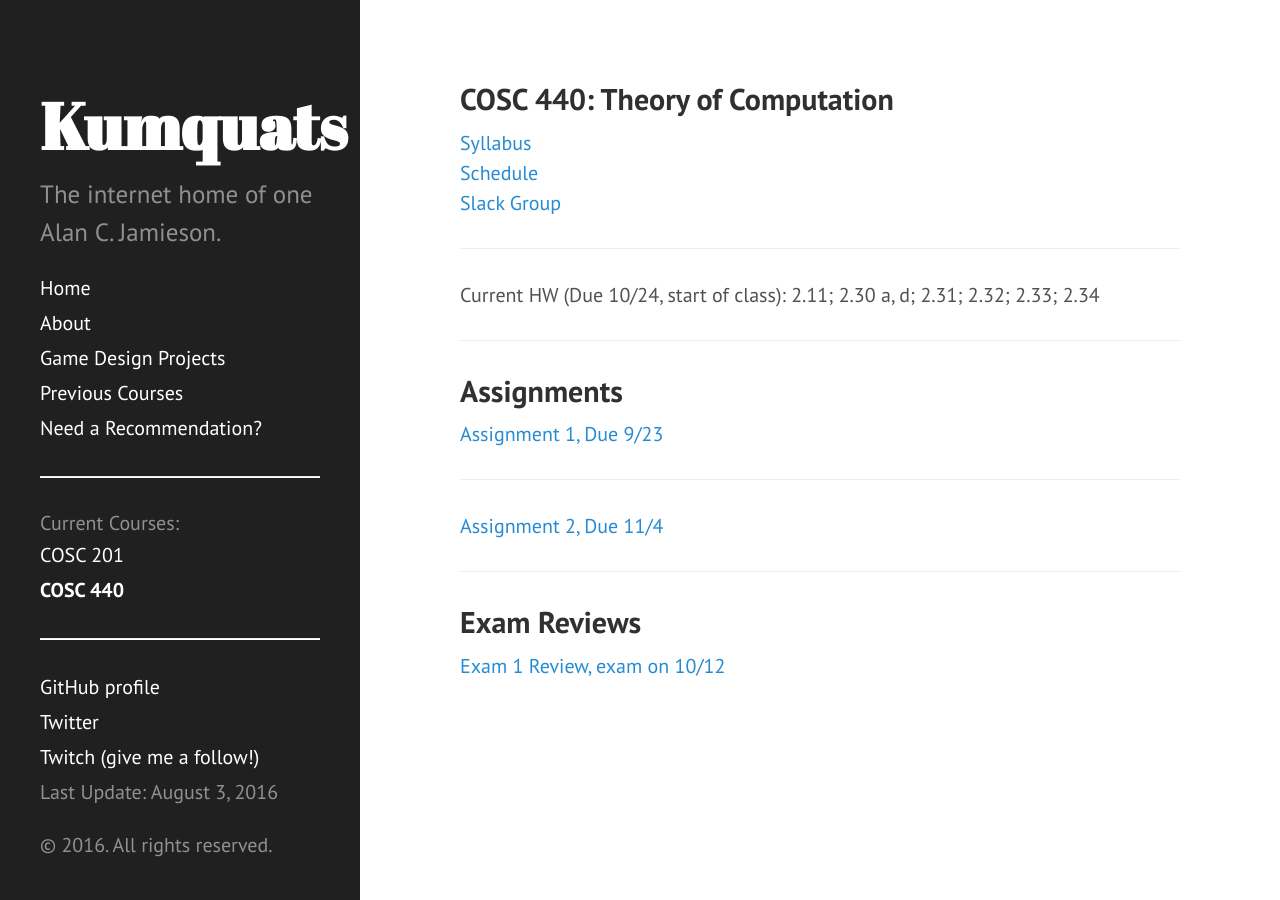
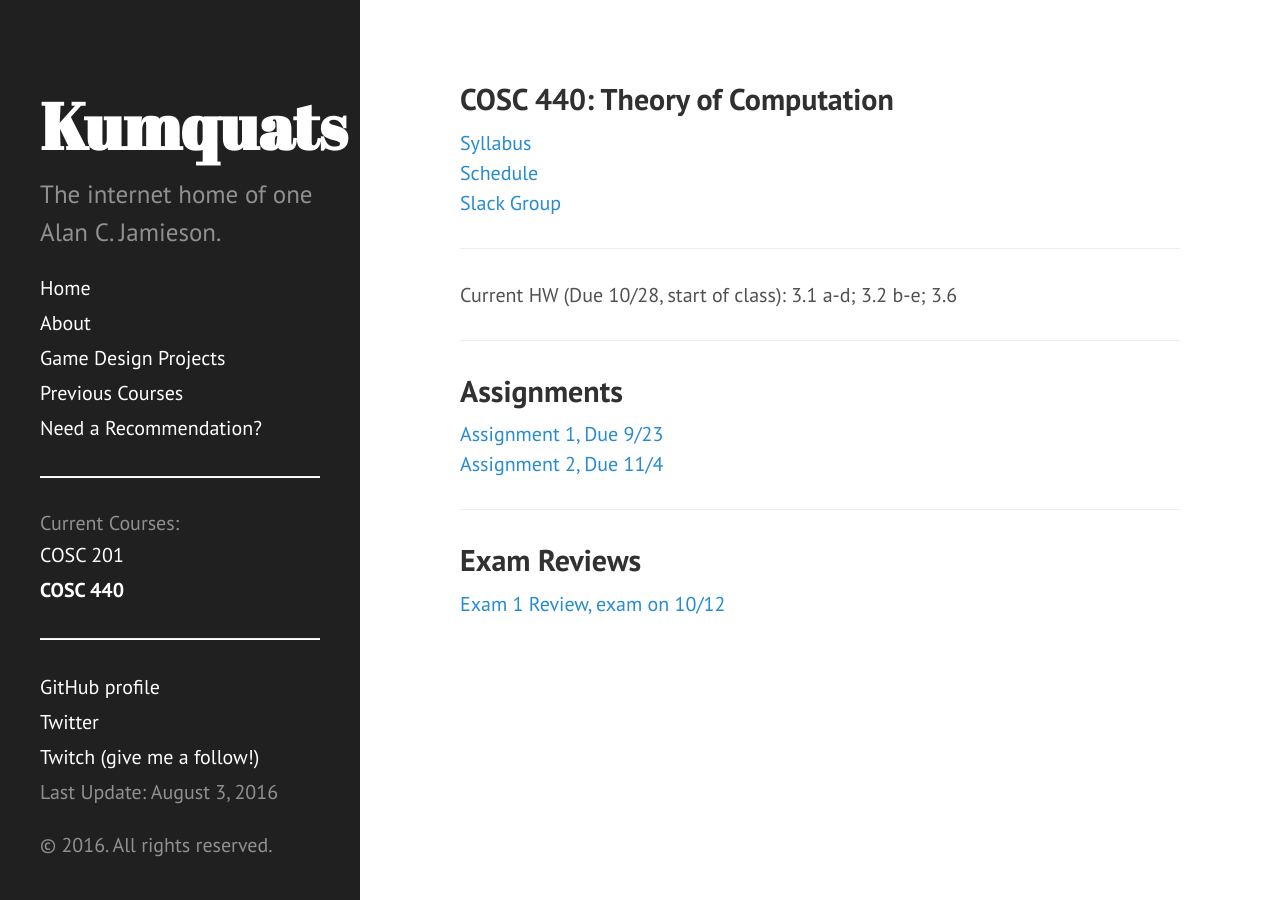
Before and after one commit to ripark/ripark.github.io, a Jekyll site: the page built from f16/cosc440.html, in a window 1280 px wide. Built offline with Jekyll 4.4.1, drawn with Linux system fonts in a browser that asks for light colours; Markdown is read by kramdown in place of the engine named in the settings.

Commit message:
HW update

```diff
--- a/f16/cosc440.html
+++ b/f16/cosc440.html
@@ -10,11 +10,11 @@ shorttitle: "COSC 440"
 <br>
 <a href="https://smcmcs.slack.com/messages/cosc440/">Slack Group</a>
 <hr>
-Current HW (Due 10/24, start of class): 2.11; 2.30 a, d; 2.31; 2.32; 2.33; 2.34
+Current HW (Due 10/28, start of class): 3.1 a-d; 3.2 b-e; 3.6
 <hr>
 <h2> Assignments </h2>
 <a href="http://ripark.github.io/f16/COSC440Asg1.pdf">Assignment 1, Due 9/23</a>
-<hr>
+<br>
 <a href="http://ripark.github.io/f16/COSC440Asg2.pdf">Assignment 2, Due 11/4</a>
 <hr>
 <h2> Exam Reviews </h2>
```
